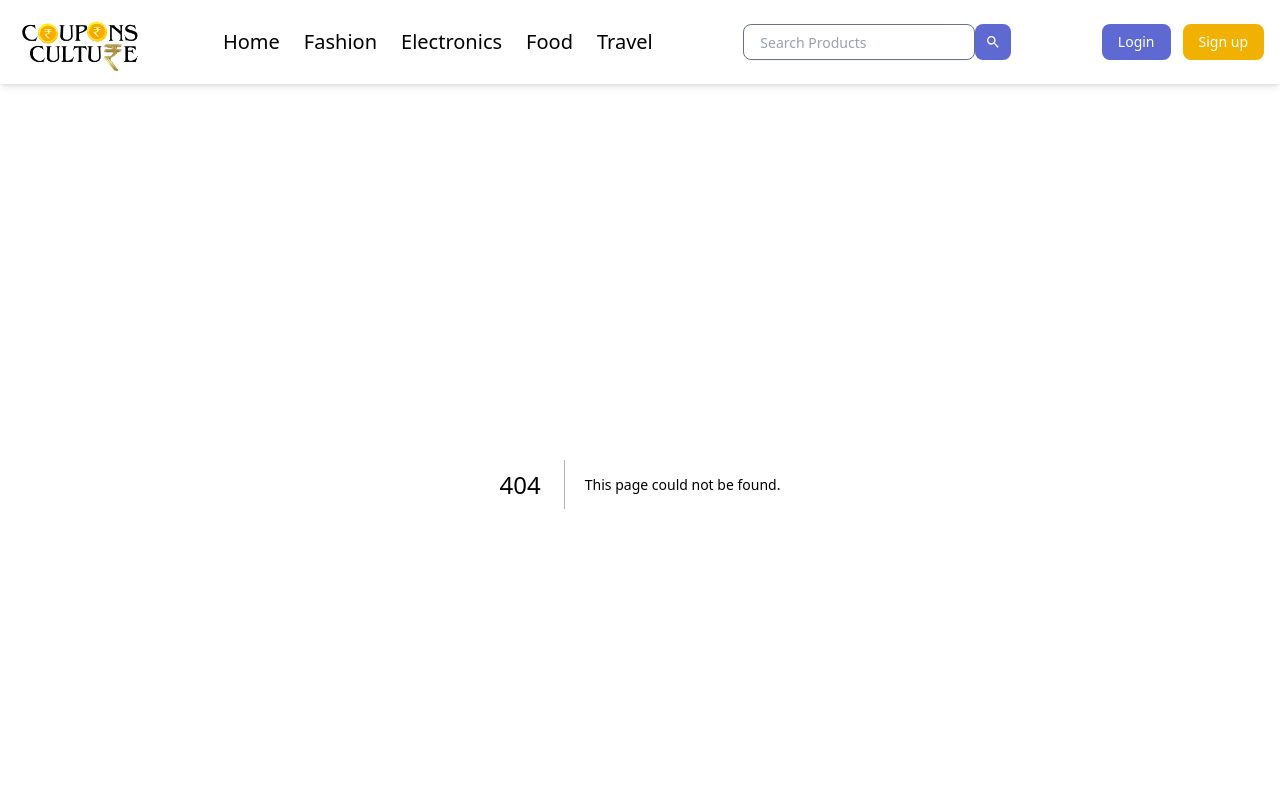
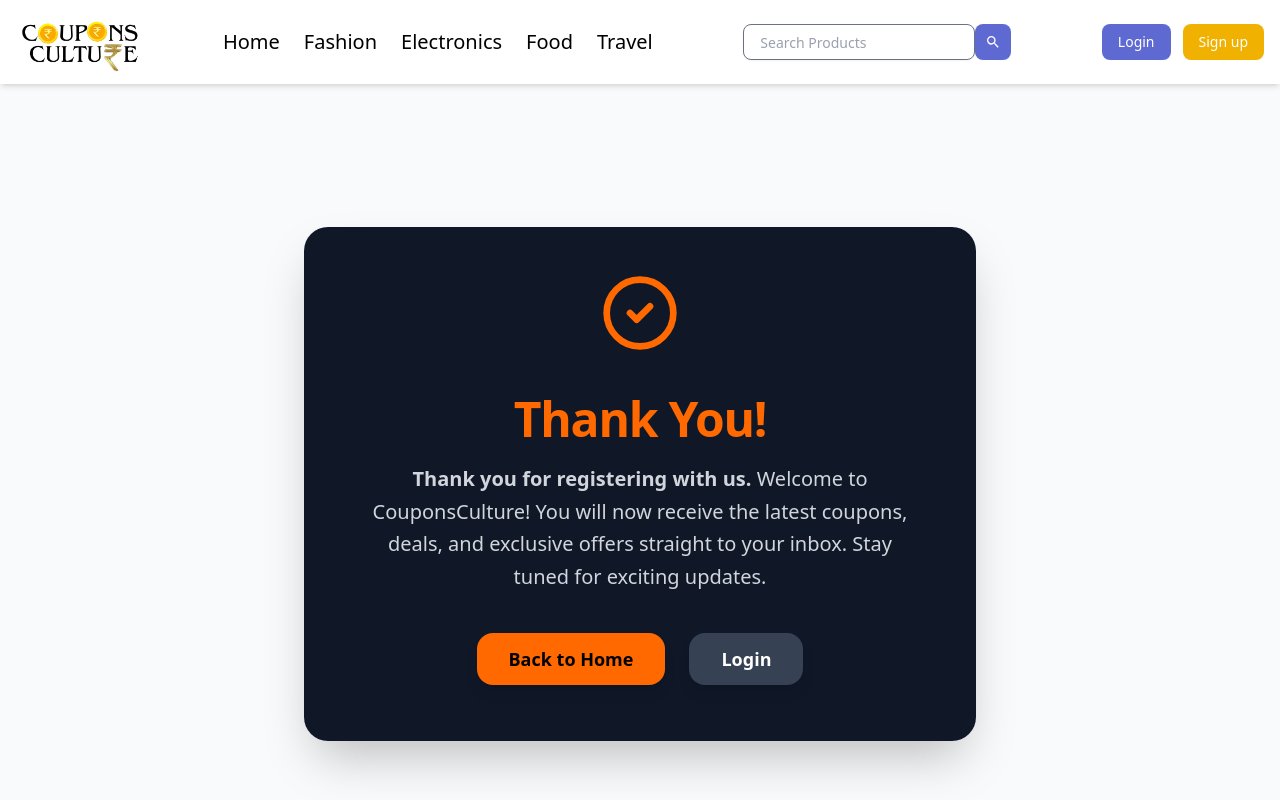
Before and after one commit to MVMGITHB/CouponFrontend, a Next.js app: page /thankyou in a window 1280 px wide. Before the commit this address had no page. Shown: the top 800 px of the page. Built offline with nearby package versions, Linux system fonts and the light colour scheme.

Commit message:
Updates on thankyou page

```diff
--- a/src/app/layout.js
+++ b/src/app/layout.js
@@ -3,7 +3,7 @@
 import "./globals.css";
 import Header from "@/components/Header/Navbar";
 import Footer from "@/components/Footer/Footer";
-import CouponsCulturePopup from "@/components/popup/registerpopup";
+
 const geistSans = Geist({
   variable: "--font-geist-sans",
   subsets: ["latin"],
@@ -33,7 +33,7 @@
       >
         <AuthProvider>
           <Header />
-          <CouponsCulturePopup />
+
           {children}
           <Footer />
         </AuthProvider>
--- /dev/null
+++ b/src/app/thankyou/page.jsx
@@ -0,0 +1,25 @@
+import ThankYou from "../../components/Thankyou.jsx";
+
+export const metadata = {
+  title: "Thank You | CouponsCulture",
+  description:
+    "Thank you for registering at CouponsCulture. Our team will contact you soon.",
+  metadataBase: new URL("https://couponsculture.com"),
+  alternates: {
+    canonical: "./thank-you",
+  },
+  robots: {
+    index: true,
+    follow: true,
+  },
+};
+
+function Page() {
+  return (
+    <div>
+      <ThankYou />
+    </div>
+  );
+}
+
+export default Page;
--- /dev/null
+++ b/src/components/Thankyou.jsx
@@ -0,0 +1,62 @@
+import React from "react";
+import { CheckCircle2 } from "lucide-react";
+
+export const metadata = {
+  title: "Thank You | CouponsCulture",
+  description:
+    "Thank you for registering with CouponsCulture. You will receive the latest offers and coupons shortly.",
+  metadataBase: new URL("https://couponsculture.com"),
+  alternates: {
+    canonical: "./thank-you",
+  },
+  robots: {
+    index: true,
+    follow: true,
+  },
+};
+
+function Thankyou() {
+  return (
+    <div className="flex items-center justify-center min-h-screen bg-gray-50 px-6">
+      <div className="bg-gray-900 shadow-2xl rounded-3xl p-14 text-center max-w-2xl transform transition-all hover:scale-[1.02]">
+        {/* Success Icon */}
+        <div className="flex justify-center mb-8">
+          <CheckCircle2 className="text-orange-500 w-20 h-20 animate-bounce" />
+        </div>
+
+        {/* Heading */}
+        <h1 className="text-5xl font-extrabold text-orange-500 mb-5 tracking-tight">
+          Thank You!
+        </h1>
+
+        {/* Description */}
+        <p className="text-gray-300 leading-relaxed text-lg md:text-xl mb-10 px-2">
+          <span className="font-semibold">
+            Thank you for registering with us.
+          </span>{" "}
+          Welcome to CouponsCulture! You will now receive the latest coupons,
+          deals, and exclusive offers straight to your inbox. Stay tuned for
+          exciting updates.
+        </p>
+
+        {/* CTA Buttons */}
+        <div className="flex flex-col md:flex-row justify-center gap-6">
+          <a
+            href="/"
+            className="inline-block bg-orange-500 text-black text-lg px-8 py-3 rounded-2xl font-semibold hover:bg-orange-600 transition shadow-lg"
+          >
+            Back to Home
+          </a>
+          <a
+            href="/login"
+            className="inline-block bg-gray-700 text-white text-lg px-8 py-3 rounded-2xl font-semibold hover:bg-gray-600 transition shadow-lg"
+          >
+            Login
+          </a>
+        </div>
+      </div>
+    </div>
+  );
+}
+
+export default Thankyou;
--- a/src/components/user/Register.jsx
+++ b/src/components/user/Register.jsx
@@ -36,7 +36,10 @@
     setLoading(true);
 
     try {
-      const response = await axios.post(base_url + "/api/user/register", formData);
+      const response = await axios.post(
+        base_url + "/api/user/register",
+        formData
+      );
       setFormData({
         firstName: "",
         lastName: "",
@@ -45,7 +48,7 @@
         agree: false,
       });
       console.log(response.data);
-      router.push("/login");
+      router.push("/thankyou");
     } catch (error) {
       setError("Something went wrong. Please try again.");
       console.log(error);
@@ -143,8 +146,8 @@
                 className="mt-1"
               />
               <label className="text-sm text-gray-700">
-                I agree to receive communication regarding various offers and products
-                through Call, Email, SMS, Whatsapp, etc. from{" "}
+                I agree to receive communication regarding various offers and
+                products through Call, Email, SMS, Whatsapp, etc. from{" "}
                 <strong>couponsculture.com</strong> & its partners.
               </label>
             </div>
@@ -158,11 +161,7 @@
               {loading ? "Registering..." : "Register"}
             </button>
 
-            {err && (
-              <p className="text-center text-red-500 mt-3">
-                {err}
-              </p>
-            )}
+            {err && <p className="text-center text-red-500 mt-3">{err}</p>}
           </form>
         </div>
       </div>
```
